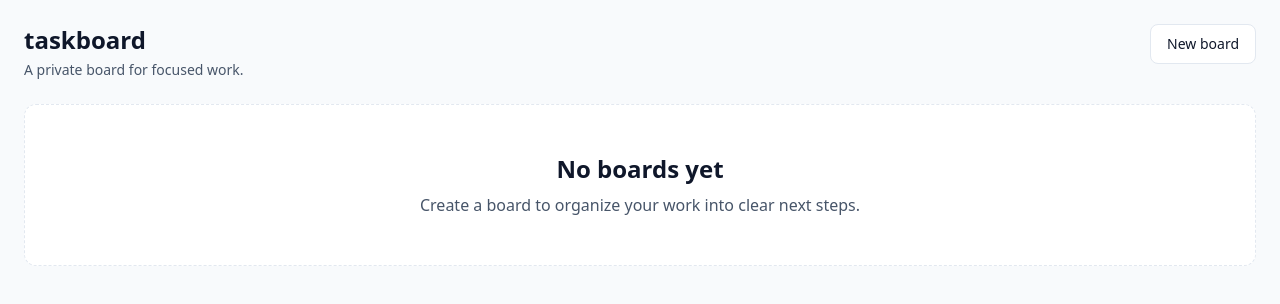
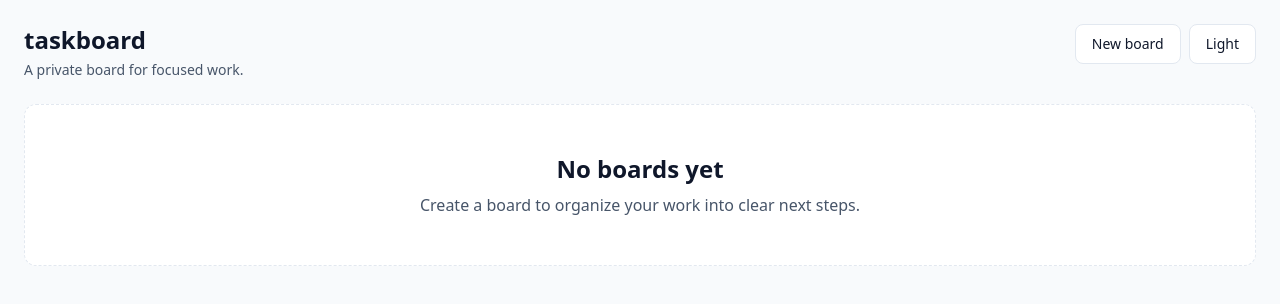
Before and after one commit to thealirazadev/taskboard, a React (Vite) app: page / in a window 1280 px wide. Shown: the top 304 px of the page. Built offline with nearby package versions, Linux system fonts and the light colour scheme.

Commit message:
feat(theme): add persisted light dark theme toggle

```diff
--- a/src/components/AppShell.tsx
+++ b/src/components/AppShell.tsx
@@ -2,6 +2,7 @@ import { useBoardState } from '../hooks/useBoardState';
 import { BoardSwitcher } from './board/BoardSwitcher';
 import { BoardView } from './board/BoardView';
 import { ErrorBanner } from './common/ErrorBanner';
+import { ThemeToggle } from './common/ThemeToggle';
 
 export function AppShell() {
   const { notice, dismissNotice, resetStorage } = useBoardState();
@@ -15,7 +16,10 @@ export function AppShell() {
             A private board for focused work.
           </p>
         </div>
-        <BoardSwitcher />
+        <div className="flex flex-wrap items-center gap-2">
+          <BoardSwitcher />
+          <ThemeToggle />
+        </div>
       </header>
       <div className="mx-auto max-w-screen-2xl">
         {notice ? (
--- /dev/null
+++ b/src/components/common/ThemeToggle.tsx
@@ -0,0 +1,18 @@
+import { useTheme } from '../../hooks/useTheme';
+
+export function ThemeToggle() {
+  const { theme, toggleTheme } = useTheme();
+  const label =
+    theme === 'dark' ? 'Switch to light theme' : 'Switch to dark theme';
+
+  return (
+    <button
+      type="button"
+      onClick={toggleTheme}
+      aria-label={label}
+      className="min-h-10 rounded-md border border-border bg-surface px-4 py-2 text-sm font-medium hover:bg-background"
+    >
+      {theme === 'dark' ? 'Dark' : 'Light'}
+    </button>
+  );
+}
--- /dev/null
+++ b/src/hooks/useTheme.ts
@@ -0,0 +1,62 @@
+import { useCallback, useEffect, useState } from 'react';
+
+import { logger } from '../lib/logger';
+import { THEME_STORAGE_KEY } from '../storage/constants';
+import { readStorage, writeStorage } from '../storage/localStorageDriver';
+
+export type Theme = 'light' | 'dark';
+
+function isTheme(value: string | null): value is Theme {
+  return value === 'light' || value === 'dark';
+}
+
+function systemTheme(): Theme {
+  const prefersDark =
+    typeof window !== 'undefined' &&
+    typeof window.matchMedia === 'function' &&
+    window.matchMedia('(prefers-color-scheme: dark)').matches;
+  return prefersDark ? 'dark' : 'light';
+}
+
+function readStoredTheme(): Theme | null {
+  const result = readStorage(THEME_STORAGE_KEY);
+  return result.ok && isTheme(result.value) ? result.value : null;
+}
+
+export interface UseThemeResult {
+  theme: Theme;
+  toggleTheme: () => void;
+}
+
+/**
+ * Theme follows the OS preference through a CSS media query until the user
+ * makes an explicit choice; that choice is then persisted and applied as a
+ * class on the document root, overriding the media query.
+ */
+export function useTheme(): UseThemeResult {
+  const [override, setOverride] = useState<Theme | null>(readStoredTheme);
+
+  useEffect(() => {
+    const root = document.documentElement;
+    root.classList.remove('light', 'dark');
+    if (override) {
+      root.classList.add(override);
+    }
+  }, [override]);
+
+  const toggleTheme = useCallback(() => {
+    setOverride((current) => {
+      const effective = current ?? systemTheme();
+      const next: Theme = effective === 'dark' ? 'light' : 'dark';
+      const result = writeStorage(THEME_STORAGE_KEY, next);
+      if (!result.ok) {
+        logger.warn('Theme preference could not be saved.', {
+          error: result.error,
+        });
+      }
+      return next;
+    });
+  }, []);
+
+  return { theme: override ?? systemTheme(), toggleTheme };
+}
```
Also changed, not shown: 1 other file (tests, documents, lock files or other folders).
